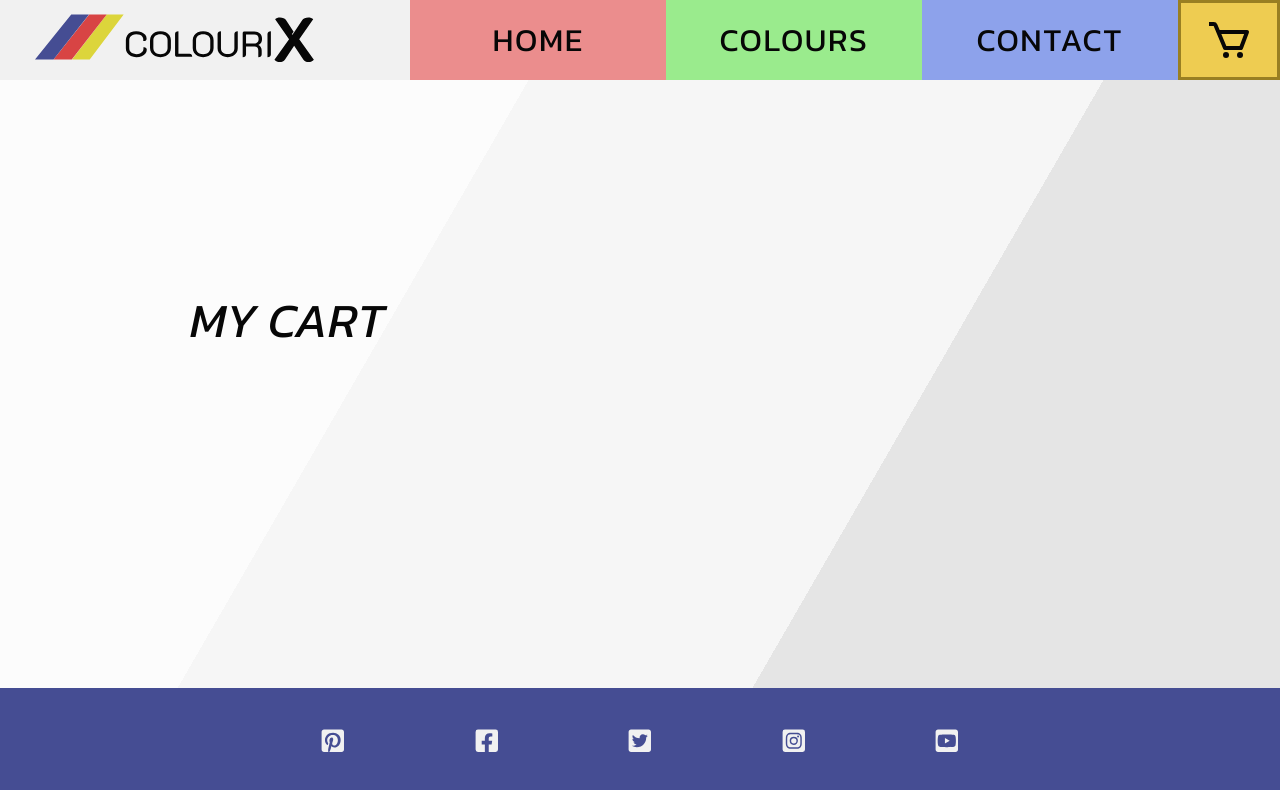
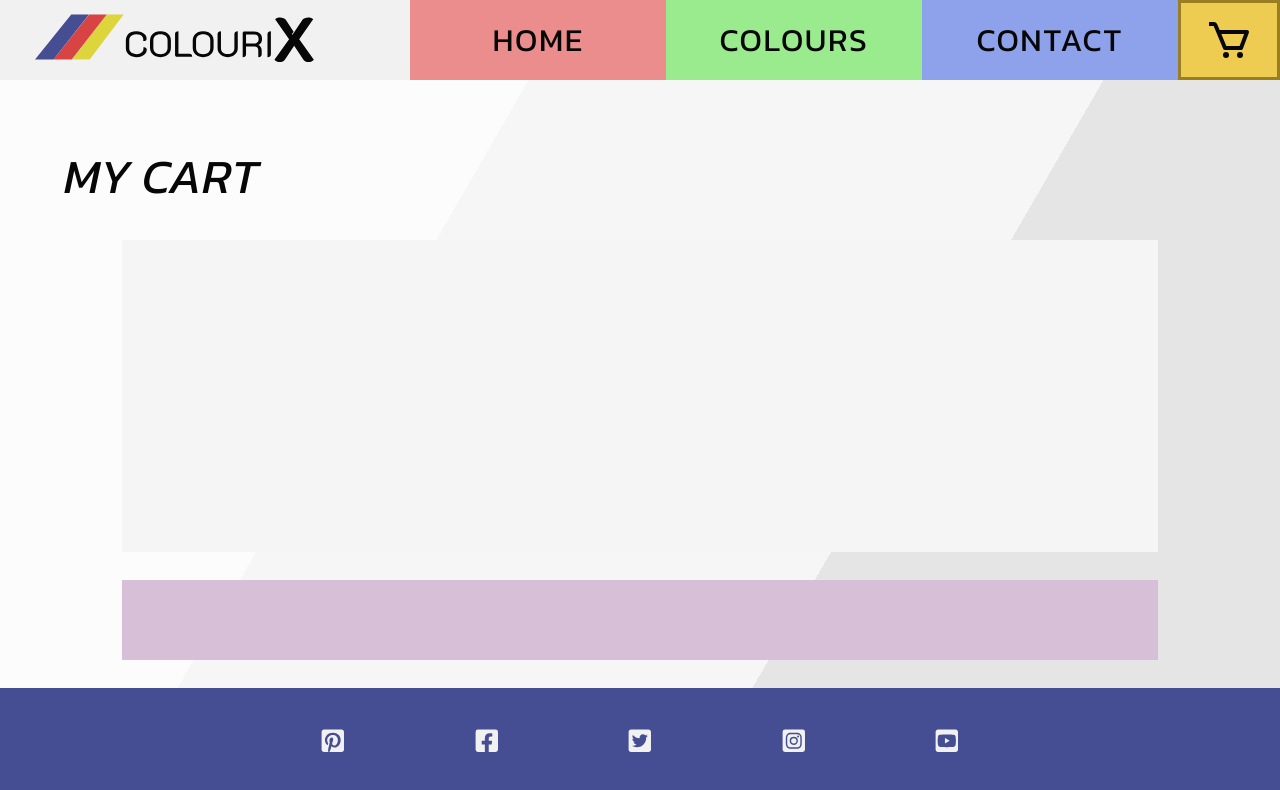
Before and after one commit to Patrick-Svensson/colourix, a React (Create React App) app: page /cart in a window 1280 px wide. Shown: the top 790 px of the page. Built offline with nearby package versions, Linux system fonts and the light colour scheme.

Commit message:
Add Cart layout.

```diff
--- a/src/Pages/Cart.css
+++ b/src/Pages/Cart.css
@@ -1,9 +1,36 @@
 .cartContainer {
     display: flex;
+    justify-content: center;
+    align-items: center;
+    width: 100%;
+    height: 100vh;
+    overflow-y: scroll;
+}
+
+.cart {
+    width: 90%;
+    max-width: 75rem;
+    height: 65%;
+    display: flex;
     flex-direction: column;
-    justify-content: center;
+    justify-content: space-between;
+    align-items: center;
+}
+
+.cartHeadingContainer {
+    width: auto;
+    height: auto;
+    align-self: flex-start;
+}
+
+.cartContentContainer {
     width: 90%;
-    max-width: 56.25rem;
-    min-height: 80vmin;
-    margin: auto;
+    height: 60%;
+    background-color: whitesmoke;
 }
+
+.cartActionBar {
+    width: 90%;
+    height: 5rem;
+    background-color: thistle;
+}
--- a/src/Pages/Cart.js
+++ b/src/Pages/Cart.js
@@ -4,8 +4,13 @@ import "./Cart.css";
 const Cart = () => {
     return (
         <main className="cartContainer">
-            <Title title="My Cart" />
-            <div></div>
+            <div className="cart">
+                <div className="cartHeadingContainer">
+                    <Title title="My Cart" className="cartHeading" />
+                </div>
+                <div className="cartContentContainer"></div>
+                <div className="cartActionBar"></div>
+            </div>
         </main>
     );
 };
--- a/src/Pages/Home.css
+++ b/src/Pages/Home.css
@@ -4,7 +4,7 @@
     display: flex;
     justify-content: center;
     align-items: center;
-    overflow: scroll;
+    overflow-y: scroll;
 }
 
 .homeContentContainer {
```
